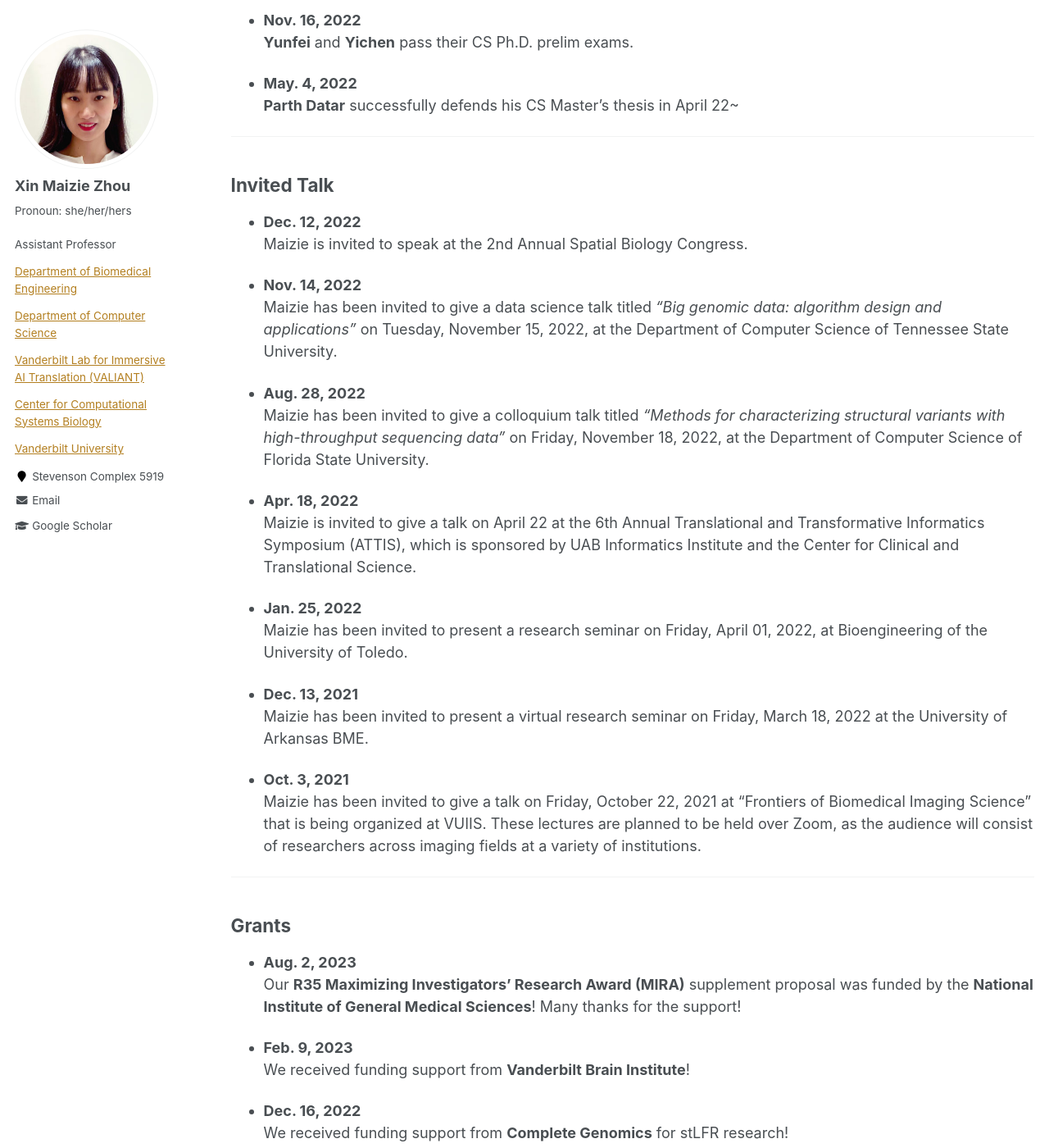
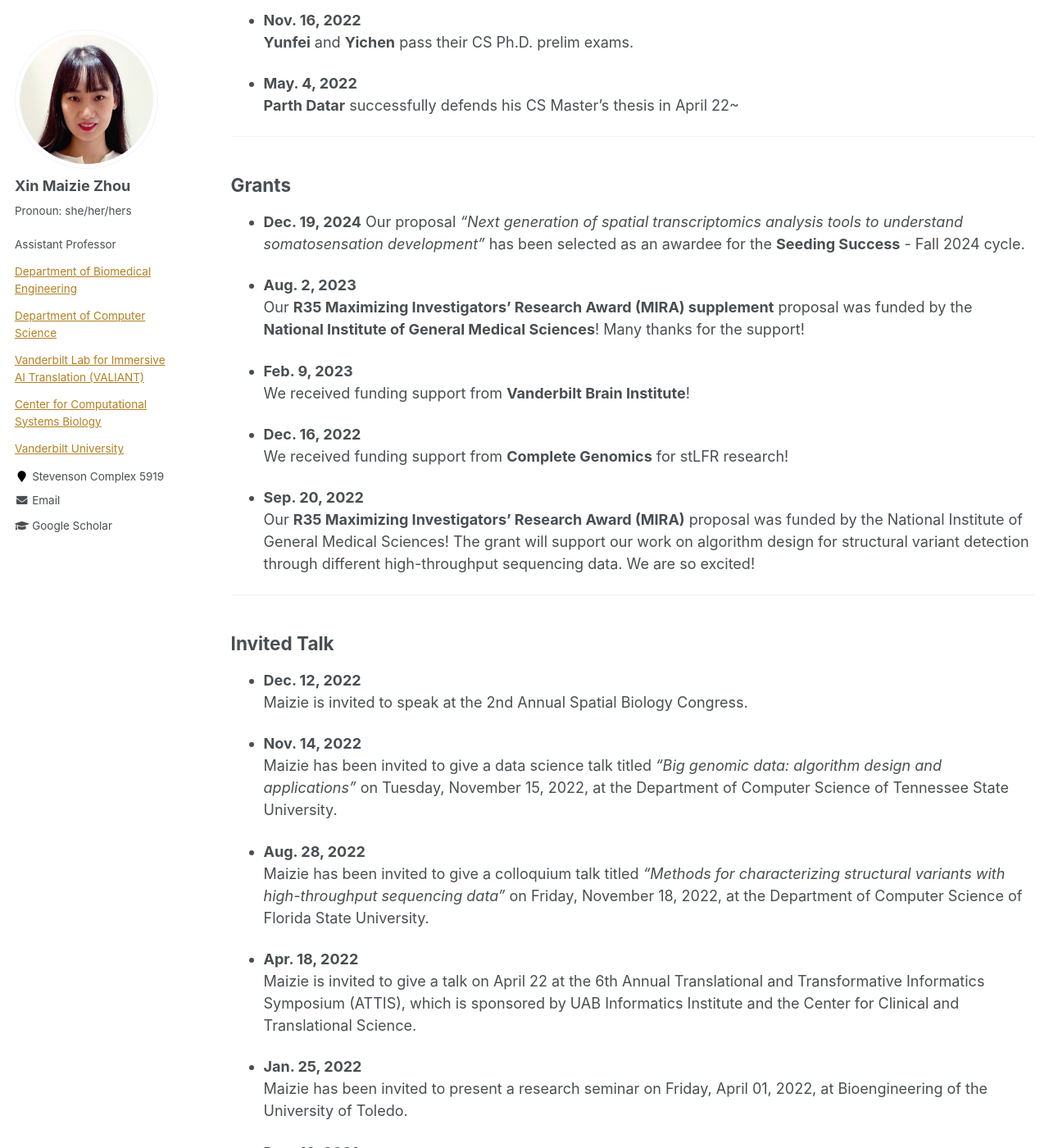
Before and after one commit to maiziezhoulab/Maiziezhoulab.github.io, a Jekyll site: the page built from _pages/LabNews.md, in a window 1280 px wide and 1400 px high, scrolled down 2044 px. Shown: the whole window at 82% size. Built offline with Jekyll 4.4.1, drawn with Linux system fonts in a browser that asks for light colours.

Commit message:
Update LabNews.md

```diff
--- a/_pages/LabNews.md
+++ b/_pages/LabNews.md
@@ -68,6 +68,25 @@ author_profile: true
 ---
 
 
+## Grants
+- **Dec. 19, 2024**
+  Our proposal *"Next generation of spatial transcriptomics analysis tools to understand somatosensation development"* has been selected as an awardee for the **Seeding Success** -  Fall 2024 cycle.
+
+- **Aug. 2, 2023**
+  Our **R35 Maximizing Investigators’ Research Award (MIRA) supplement** proposal was funded by the **National Institute of General Medical Sciences**! Many thanks for the support!
+
+- **Feb. 9, 2023**
+  We received funding support from **Vanderbilt Brain Institute**!
+
+- **Dec. 16, 2022**
+  We received funding support from **Complete Genomics** for stLFR research!
+
+- **Sep. 20, 2022**
+  Our **R35 Maximizing Investigators’ Research Award (MIRA)** proposal was funded by the National Institute of General Medical Sciences! The grant will support our work on algorithm design for structural variant detection through different high-throughput sequencing data. We are so excited!
+
+---
+
+
 ## Invited Talk
 
 - **Dec. 12, 2022**
```
Also changed, not shown: other parts of _pages/LabNews.md (+0 -13 lines).
